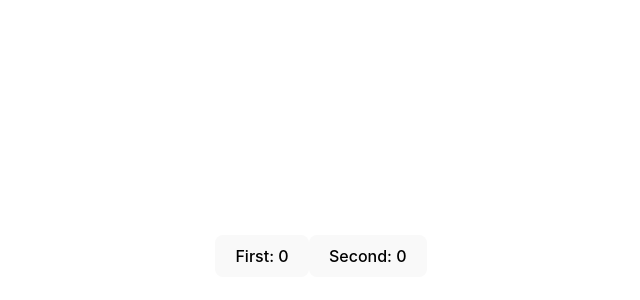
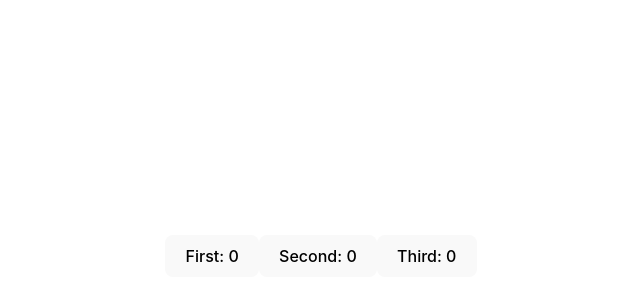
Before and after one commit to dvankevich/react-two, a React (Vite) app: page / in a window 1280 px wide. Shown: the part 144-444 px from the top of the page, without its empty margins (319-959 px from the left). Built offline with nearby package versions, Linux system fonts and the light colour scheme.

Commit message:
add third button

```diff
--- a/src/App.jsx
+++ b/src/App.jsx
@@ -6,6 +6,7 @@ import './App.css'
 const App = () => {
   const [first, setFirst] = useState(0);
   const [second, setSecond] = useState(0);
+  const [third, setThird] = useState(0);
 
   useEffect(() => {
     console.log("First updated: ", first);
@@ -24,6 +25,7 @@ const App = () => {
     <>
       <button onClick={() => setFirst(first + 1)}>First: {first}</button>
       <button onClick={() => setSecond(second + 1)}>Second: {second}</button>
+      <button onClick={() => setThird(third + 1)}>Third: {third}</button>
     </>
   );
 };
```
